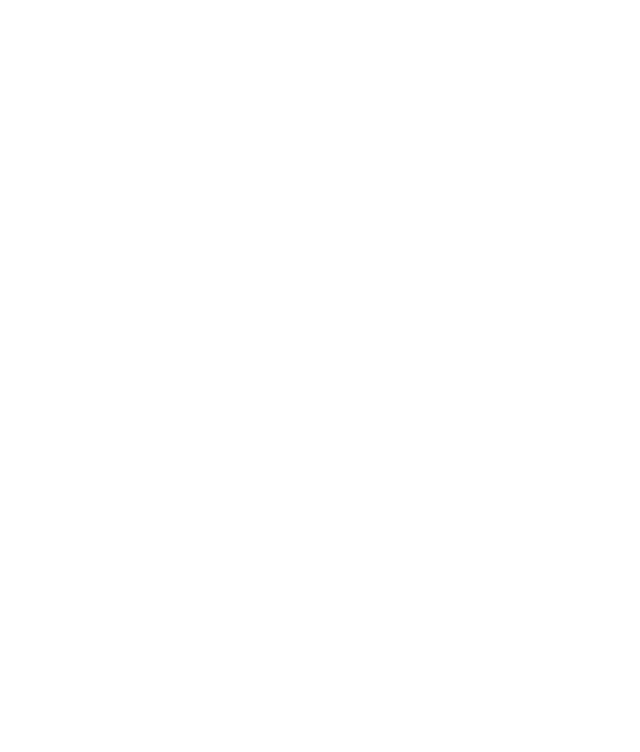
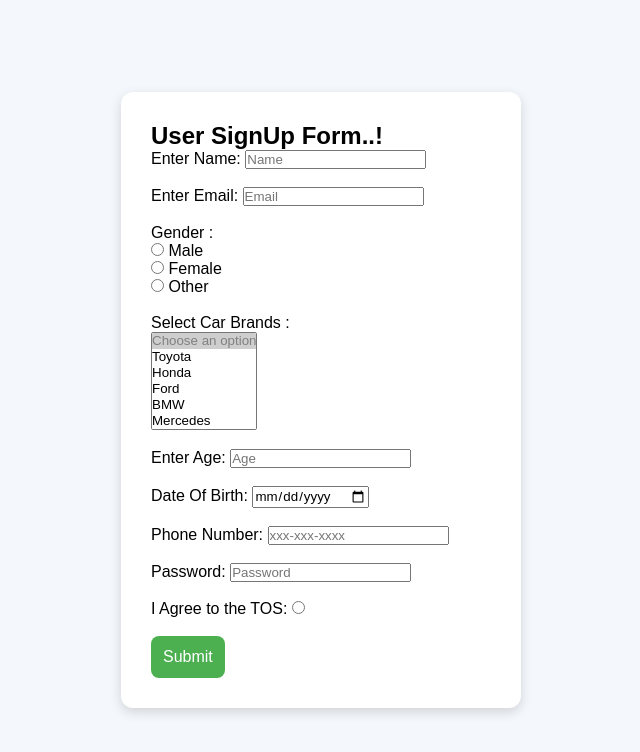
Before and after one commit to acciojob/signup-form-car-Dattashinge, a website: page main.html in a window 1280 px wide. Shown: the whole page, without its empty margins (319-959 px from the left). Drawn offline with Linux system fonts and the light colour scheme.

Commit message:
created a submission

```diff
--- a/main.html
+++ b/main.html
@@ -8,6 +8,72 @@
 
 <body>
 	<!-- the entire body must be written by student -->
+	 <div class="container">
+        <h2>User SignUp Form..!</h2>
+        <form action="Post">
+            <label for="name">Enter Name:</label>
+            <input type="text" id="name" required="yes" placeholder="Name">
+            <br><br>
+            <label for="email">Enter Email:</label>
+            <input type="text" id="email" required="yes" placeholder="Email">
+            <br>
+            <br>
+            <label>Gender :</label>
+            <div>
+                <input type="radio" id="gender_m" name="gender" value="male" required>
+                <label for="gender_male">Male</label>
+                <br>
+                <input type="radio" id="gender_f" name="gender" value="female">
+                <label for="gender_female">Female</label>
+                <br>
+                <input type="radio" id="gender_other" name="gender" value="other">
+                <label for="gender_other">Other</label>
+                <br> <br>
+            </div>
+
+            <label for="car_brands">Select Car Brands :</label>
+            <br>
+            <select name="car_brands" id="cars" multiple size="6" required="yes" >
+                <option value="" disabled selected>Choose an option</option>
+                <option value="toyota">Toyota</option>
+                <option value="honda">Honda</option>
+                <option value="ford">Ford</option>
+                <option value="bmw">BMW</option>
+                <option value="mercedes">Mercedes</option>
+                <option value="tesla">Tesla</option>
+                <option value="audi">Audi</option>
+            </select>
+            <br>
+            <br>
+
+            <label for="age">Enter Age:
+                <input type="number" id="age" required="yes" placeholder="Age">
+            </label>
+            <br><br>
+
+            <label for="DBO">Date Of Birth:</label>
+            <input type="date" id="DBO" required="yes">
+            <br><br>
+
+            <label for="phoneNNumber">Phone Number:</label>
+            <input type="tel" id="phoneNNumber" required="yes" placeholder="xxx-xxx-xxxx">
+            <br><br>
+
+            <label for="password">Password:</label>
+            <input type="password" id="password" required="yes" placeholder="Password">
+            <br><br>
+
+            <label for="i agree">I Agree to the TOS:</label>
+            <input type="radio" required="yes" id="tos" >
+            <br><br>
+
+            <input
+        type="submit"
+        id="submit"
+        value="Submit"
+      />
+        </form>
+    </div>
     <script type="text/javascript" src="./script.js">
 </script>
 
--- a/styles.css
+++ b/styles.css
@@ -1,2 +1,34 @@
 
 /* Your CSS Code here. */
+*{
+      margin:0;
+      padding:0;
+      box-sizing:border-box;
+      font-family: Arial, sans-serif;
+    }
+
+    body{
+      background:#f4f7fb;
+      display:flex;
+      justify-content:center;
+      align-items:center;
+      height:100vh;
+    }
+
+    .container{
+      background:white;
+      padding:30px;
+      width:400px;
+      border-radius:12px;
+      box-shadow:0 4px 12px rgba(0,0,0,0.15);
+    }
+ input[type="submit"]{
+      background:#4CAF50;
+      color:white;
+      border:none;
+      padding:12px;
+      border-radius:8px;
+      font-size:16px;
+      cursor:pointer;
+      transition:0.3s;
+    }
```
